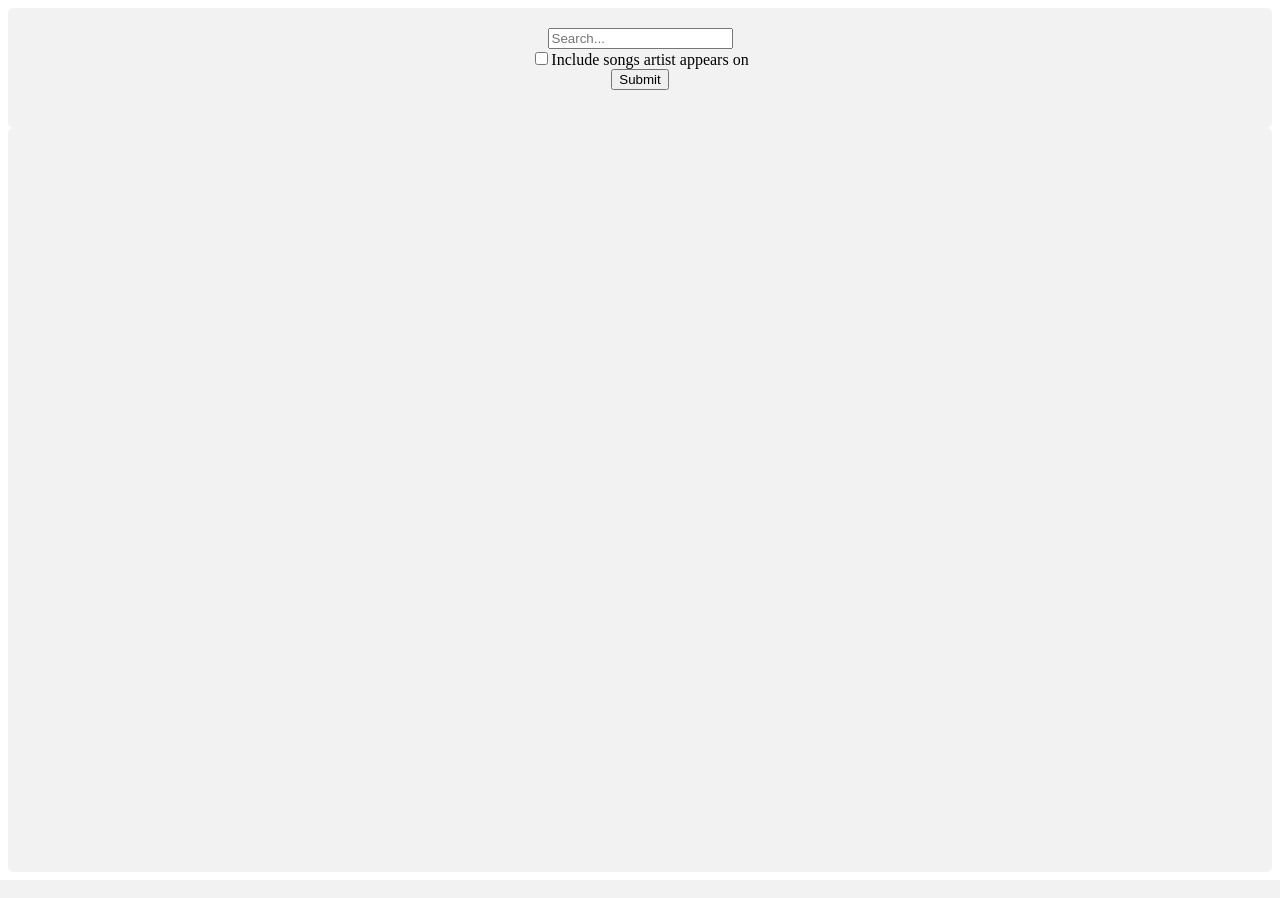
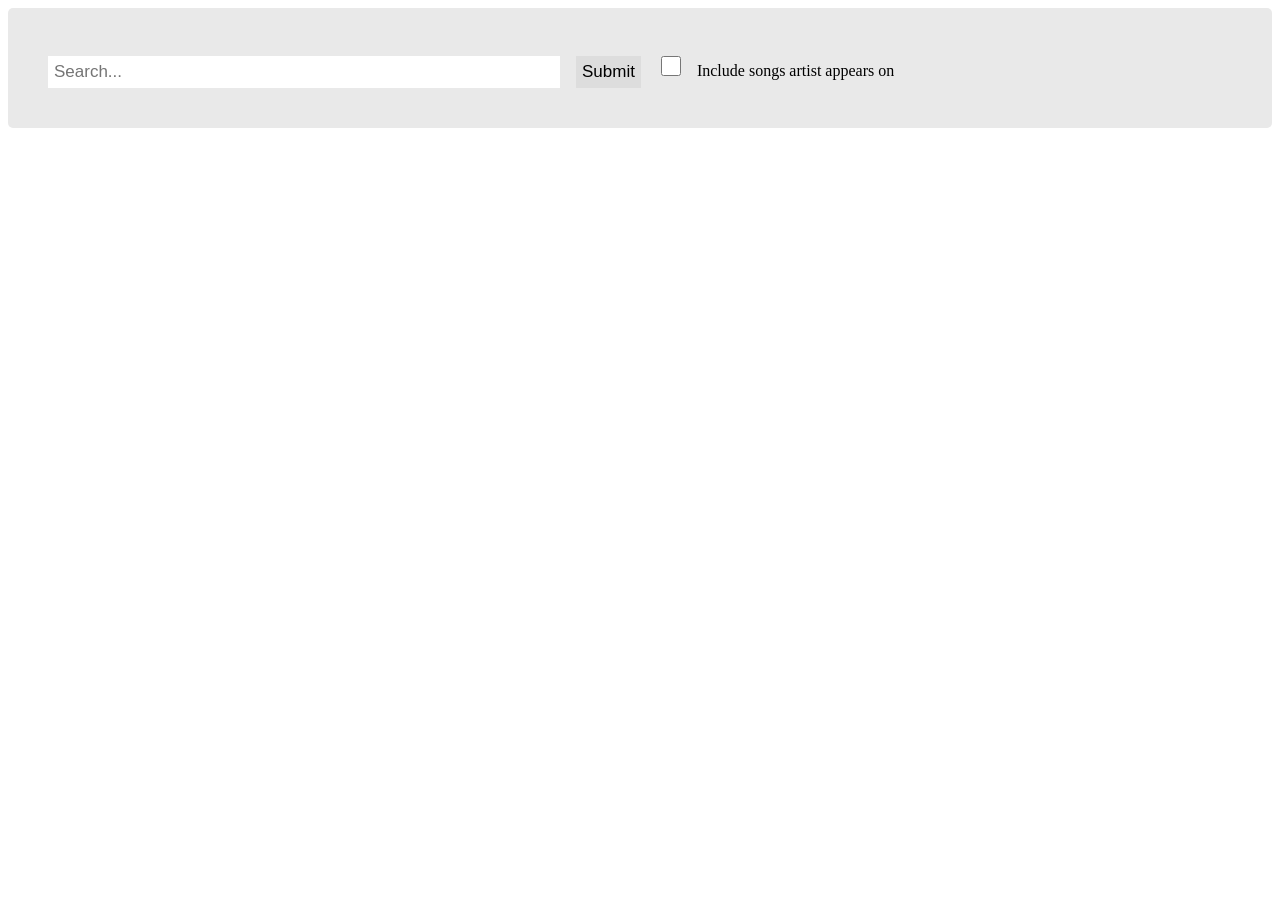
Before and after one commit to wproffi2/featured-list, a Django app: page / in a window 1280 px wide; the page is wider, and only the part inside the window is pictured. Run offline with Django 3.2, Linux system fonts and the light colour scheme; some libraries are stand-ins or nearby versions.

Commit message:
fixed front end

```diff
--- a/artist_feature/static/style.css
+++ b/artist_feature/static/style.css
@@ -1,14 +1,46 @@
 div {
     border-radius: 5px;
-    background-color: #f2f2f2;
     padding: 20px;
   }
-
-  .topnav input[type=text] {
-    float: right;
+  .topnav {
+    overflow: hidden;
+    background-color: #e9e9e9;
+  }
+.topnav input[type=text] {
+    float: left;
     padding: 6px;
     border: none;
     margin-top: 8px;
     margin-right: 16px;
     font-size: 17px;
+    height: 20px;
+    width: 500px;
   }
+
+  .topnav input[type=checkbox] {
+    height: 20px;
+    width: 20px;
+    padding: 6px;
+    border: none;
+    margin-top: 8px;
+    margin-right: 16px;
+  }
+
+  .topnav .search-container {
+    float: left;
+  }
+
+  .topnav .search-container button {
+    float: left;
+    padding: 6px;
+    margin-top: 8px;
+    margin-right: 16px;
+    background: #ddd;
+    font-size: 17px;
+    border: none;
+    cursor: pointer;
+  }
+
+  .topnav .search-container button:hover {
+    background: #ccc;
+  }
--- a/artist_feature/templates/index.html
+++ b/artist_feature/templates/index.html
@@ -26,18 +26,21 @@
 
 
 
-<div style="text-align:center">
-    <form method="POST" action="/">
-        {% csrf_token %}
-        <input type="text" name="textfield" placeholder="Search..."><br>
-        <input type="checkbox" name="appears_on" value="1">Include songs artist appears on<br>
-        <button type="submit">Submit</button>
-    </form>
+<div class="topnav">
+    <div class="search-container">
+        <form method="POST" action="/">
+            {% csrf_token %}
+            <input type="text" name="search" placeholder="Search...">
+            <button type="submit">Submit</button>
+            <input type="checkbox" name="appears_on" value="1">Include songs artist appears on<br>
+        </form>
+    </div>
+</div>
+
 <br>
 
-</div>
 <div style="text-align:center">
-    <svg width="1000" height="700"></svg>
+    <svg width="1500" height="700"></svg>
 </div>
 
 <script src="https://d3js.org/d3.v4.min.js"></script>
--- a/artist_feature/views.py
+++ b/artist_feature/views.py
@@ -6,8 +6,8 @@ from .feat_artists import FeaturedArtists
 def index(request):
     if request.method == 'POST':
         appears_on = request.POST.getlist('appears_on')
-
-        parent_artist = request.POST.get('textfield', None)
+        print(appears_on)
+        parent_artist = request.POST.get('search', None)
 
         if parent_artist:
             if appears_on != ['1']:
@@ -18,7 +18,9 @@ def index(request):
 
                 artist_tree.updateTree(data)
                 data = artist_tree.graphToJSON()
+
             else:
+                print('test')
                 artist_tree = ArtistTree(parent_artist)
                 search = FeaturedArtists(parent_artist)
                 data = search.collectData(appears_on=True)
```
Also changed, not shown: artist_feature/feat_artists.py (+3 -9 lines).
